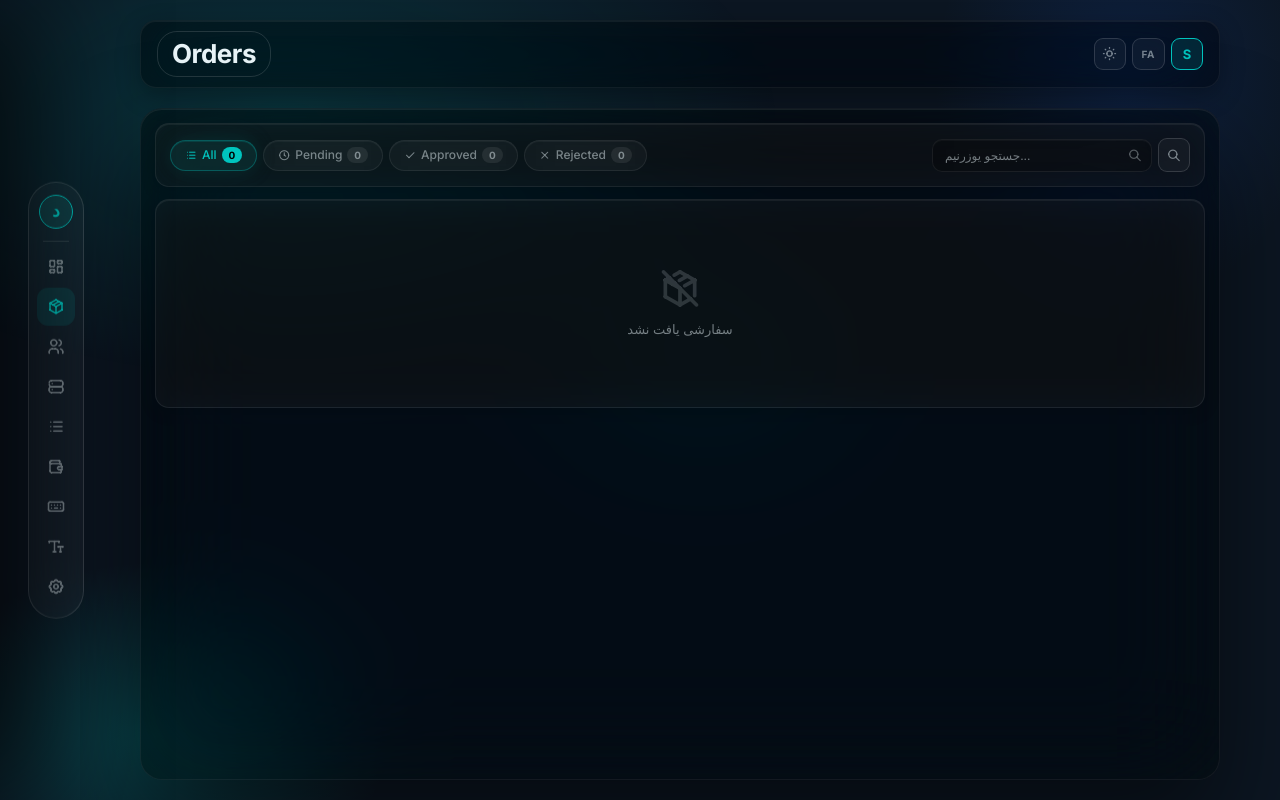
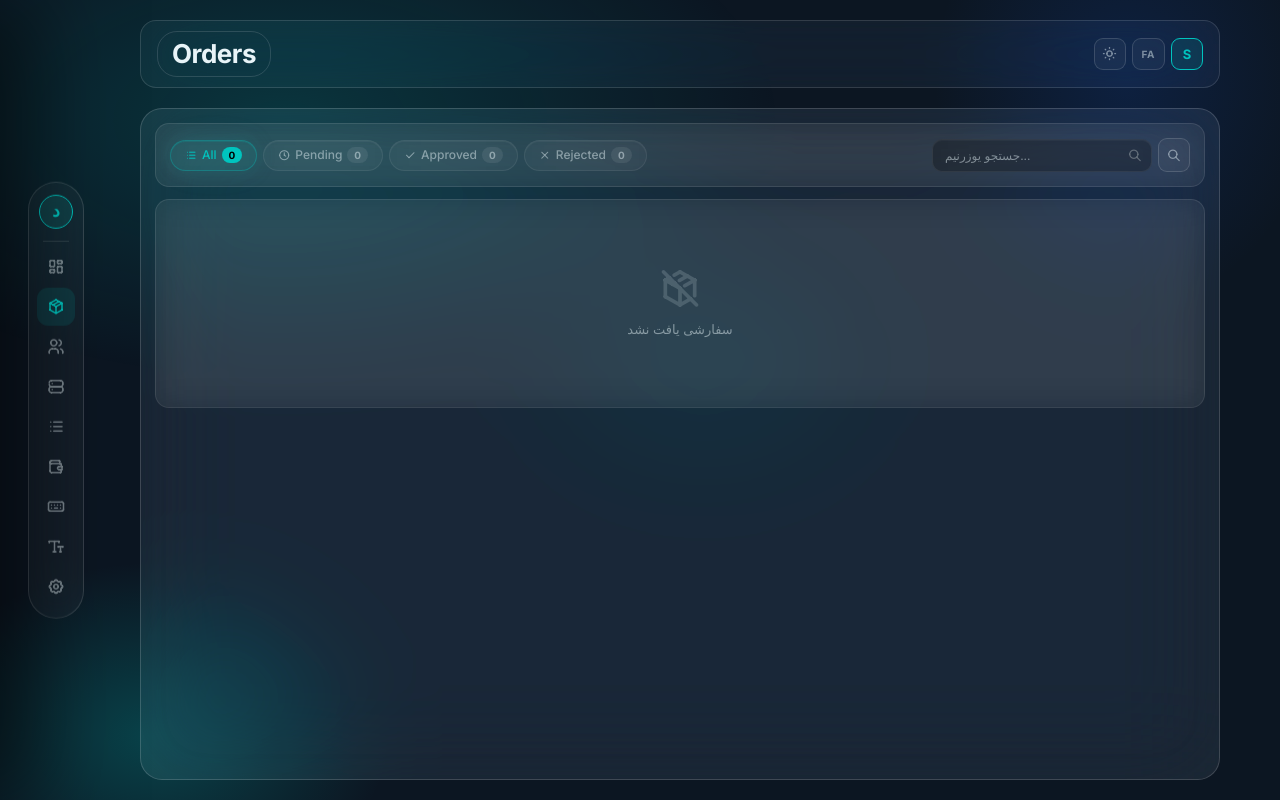
Before and after one commit to Miwli/Diako-bot, a Django app: page /diako/orders/ in a window 1280 px wide. Run offline with Django 5.2, Linux system fonts and the light colour scheme; the visitor is signed in with stand-in values (Sample User, id 1); data that the repository does not hold is empty.

Commit message:
align orders page colors with dashboard theme system

```diff
--- a/panel/templates/diako/orders.html
+++ b/panel/templates/diako/orders.html
@@ -29,38 +29,29 @@
 .dash-topbar,
 .dash-container { position: relative; z-index: 1; }
 
-/* ── TOPBAR — frosted glass ── */
+/* ── TOPBAR — همون رویکرد داشبورد ── */
 .dash-topbar {
-  background: rgba(0, 0, 0, 0.42);
-  backdrop-filter: blur(36px) saturate(160%);
-  -webkit-backdrop-filter: blur(36px) saturate(160%);
-  border: 1px solid rgba(255,255,255,0.06);
-  box-shadow:
-    inset 0 1px 0 rgba(255,255,255,0.06),
-    0 8px 24px rgba(0,0,0,0.3);
+  background: rgba(255,255,255,0.04);
+  backdrop-filter: blur(36px) saturate(150%);
+  -webkit-backdrop-filter: blur(36px) saturate(150%);
+  border-color: rgba(255,255,255,0.13);
 }
 
-/* ── MAIN CONTAINER — deep frosted glass ── */
+/* ── MAIN CONTAINER — همون رویکرد داشبورد + blur بیشتر ── */
 .dash-container {
-  background: rgba(0, 0, 0, 0.48);
-  backdrop-filter: blur(56px) saturate(160%);
-  -webkit-backdrop-filter: blur(56px) saturate(160%);
-  border: 1px solid rgba(255,255,255,0.06);
-  box-shadow:
-    inset 0 1px 0 rgba(255,255,255,0.07),
-    inset 0 0 80px rgba(var(--accent-rgb),0.025),
-    0 48px 100px rgba(0,0,0,0.5);
+  background: rgba(255,255,255,0.07);
+  backdrop-filter: blur(48px) saturate(150%);
+  -webkit-backdrop-filter: blur(48px) saturate(150%);
+  border-color: rgba(255,255,255,0.16);
+  box-shadow: inset 0 0 60px rgba(var(--accent-rgb),0.02);
 }
 
-/* ── INNER CARDS — glass tiles ── */
+/* ── INNER CARDS — همون رویکرد داشبورد ── */
 .inner-card {
-  background: rgba(255,255,255,0.035);
-  backdrop-filter: blur(20px) saturate(140%);
-  -webkit-backdrop-filter: blur(20px) saturate(140%);
-  border: 1px solid rgba(255,255,255,0.07);
-  box-shadow:
-    inset 0 1px 0 rgba(255,255,255,0.06),
-    0 4px 16px rgba(0,0,0,0.15);
+  background: rgba(255,255,255,0.04);
+  backdrop-filter: blur(16px);
+  -webkit-backdrop-filter: blur(16px);
+  border-color: rgba(255,255,255,0.10);
 }
 
 /* ══ FILTER TOOLBAR ══ */
```
Also changed, not shown: other parts of panel/templates/diako/orders.html (+12 -14 lines).
